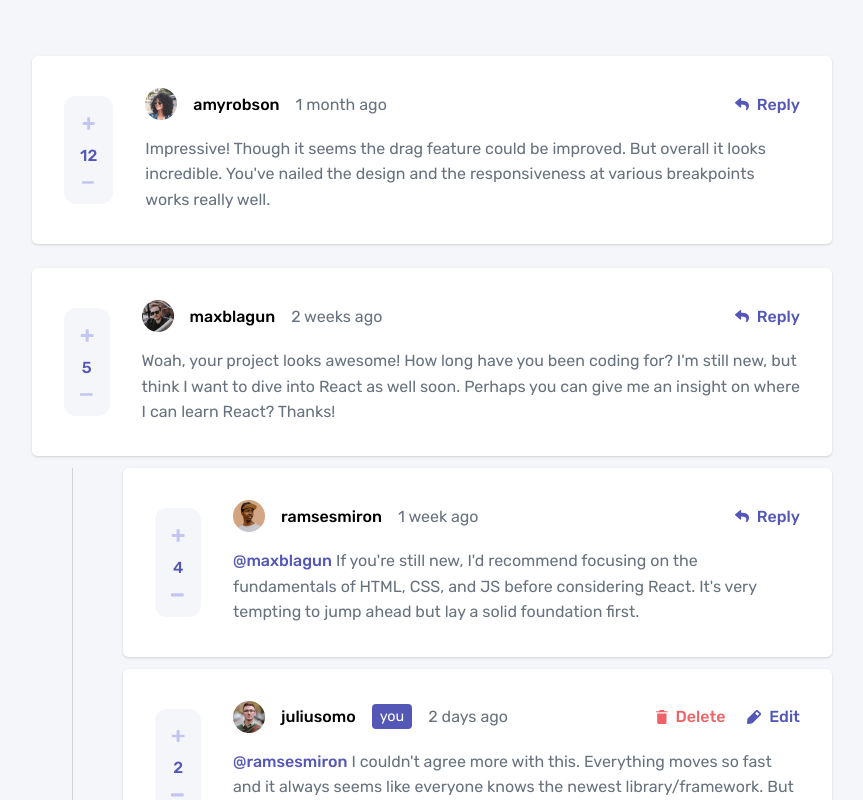
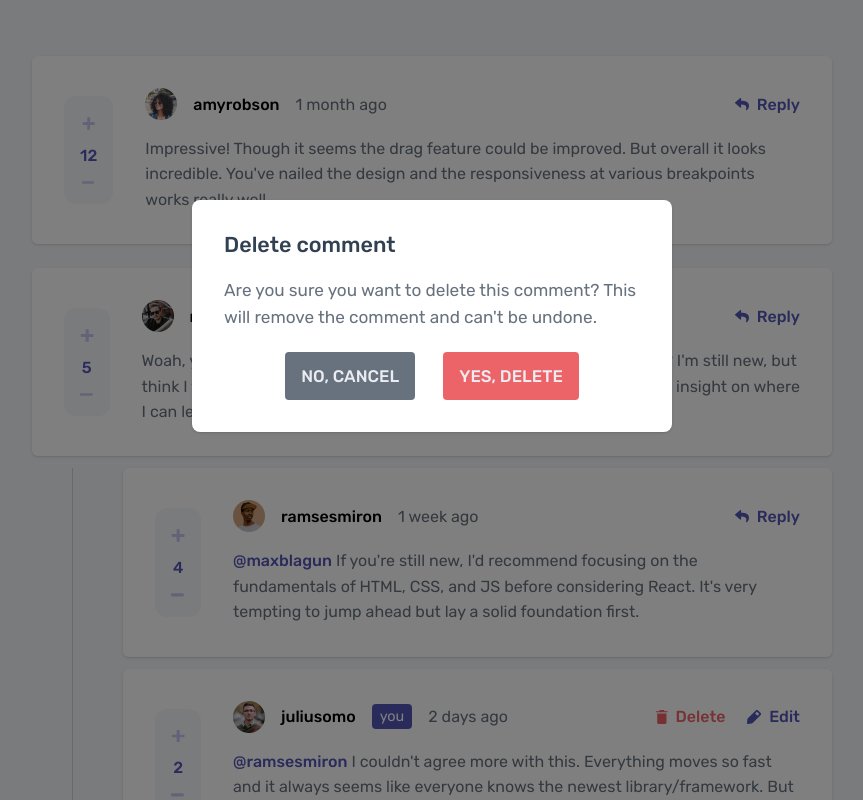
Before and after one commit to VasuBeachoo/interactive-comments-section, a React (Create React App) app: page / in a window 1280 px wide. Shown: the top 800 px of the page, without its empty margins (208-1071 px from the left). Built offline with nearby package versions, Linux system fonts and the light colour scheme.

Commit message:
Style delete comment popup

```diff
--- a/src/App.js
+++ b/src/App.js
@@ -1,6 +1,28 @@
+import { useSelector } from "react-redux";
 import styled from "styled-components";
 import GlobalStyle from "./GlobalStyle";
 import CommentSection from "./components/CommentSection";
+import DeletePopup from "./components/DeletePopup";
+
+const PopupBox = styled.div`
+  position: fixed;
+  top: 25%;
+  display: flex;
+  flex-direction: row;
+  justify-content: center;
+  align-items: center;
+  width: 100%;
+`;
+
+const DarkOverlay = styled.div`
+  position: fixed;
+  top: 0;
+  left: 0;
+  min-width: 100vw;
+  height: 100vh;
+  background-color: #000000;
+  opacity: 0.5;
+`;
 
 const AppBox = styled.div`
   display: flex;
@@ -13,10 +35,27 @@ const AppBox = styled.div`
 `;
 
 const App = () => {
+  const popupType = useSelector((state) => state.comments.popupType);
+
+  const displayPopup = () => {
+    switch (popupType) {
+      case "delete":
+        return <DeletePopup />;
+      default:
+        return <></>;
+    }
+  };
+
   return (
     <AppBox>
       <GlobalStyle />
       <CommentSection />
+      {popupType !== "" && (
+        <>
+          <DarkOverlay />
+          <PopupBox>{displayPopup()}</PopupBox>
+        </>
+      )}
     </AppBox>
   );
 };
--- a/src/GlobalStyle.js
+++ b/src/GlobalStyle.js
@@ -89,4 +89,22 @@ export const mixinCommentUsername = css`
   margin: 0;
 `;
 
+export const mixinDeletePopupBtn = css`
+  all: unset;
+  text-align: center;
+  user-select: none;
+  color: var(--Light-gray);
+  font-size: 1.05rem;
+  font-weight: 500;
+  line-height: 2.25ch;
+  border-radius: 0.25rem;
+  padding: 0.75rem 1rem;
+  transition: 0.25s;
+
+  &:hover {
+    cursor: pointer;
+    opacity: 0.7;
+  }
+`;
+
 export default GlobalStyle;
--- a/src/commentsSlice.js
+++ b/src/commentsSlice.js
@@ -4,6 +4,7 @@ import * as users from "./users";
 const commentsSlice = createSlice({
   name: "comments",
   initialState: {
+    popupType: "delete",
     commentId: 4,
     data: {
       currentUser: users.userJuliusomo,
--- a/src/components/CommentInput.js
+++ b/src/components/CommentInput.js
@@ -7,8 +7,6 @@ import { mixinBlock } from "../GlobalStyle";
 
 export const SubmitBtn = styled.button`
   all: unset;
-  box-sizing: border-box;
-  font-family: "Rubik", sans-serif;
   user-select: none;
   background-color: var(--Moderate-blue);
   color: var(--White);
--- /dev/null
+++ b/src/components/DeletePopup.js
@@ -0,0 +1,67 @@
+import styled from "styled-components";
+import { mixinDeletePopupBtn } from "../GlobalStyle";
+
+export const DeleteConfirmBtn = styled.button`
+  ${mixinDeletePopupBtn}
+  background-color: var(--Soft-red);
+`;
+
+export const DeleteCancelBtn = styled.button`
+  ${mixinDeletePopupBtn}
+  background-color: var(--Grayish-blue);
+`;
+
+export const BtnsBox = styled.div`
+  display: flex;
+  flex-direction: row;
+  justify-content: center;
+  align-items: center;
+  gap: 1.75rem;
+  width: 100%;
+`;
+
+export const DeleteText = styled.p`
+  color: var(--Grayish-blue);
+  font-size: 1.075rem;
+  line-height: 2.5ch;
+  margin: 0;
+`;
+
+export const DeleteHeader = styled.h3`
+  color: var(--Dark-blue);
+  font-size: 1.35rem;
+  font-weight: 500;
+  margin: 0;
+`;
+
+export const DeletePopupBox = styled.div`
+  display: flex;
+  flex-direction: column;
+  justify-content: center;
+  align-items: flex-start;
+  gap: 1.25rem;
+  width: clamp(20rem, 80%, 30rem);
+  background-color: var(--White);
+  border-radius: 0.5rem;
+  box-shadow: rgba(0, 0, 0, 0.1) 0px 1px 3px 0px,
+    rgba(0, 0, 0, 0.06) 0px 1px 2px 0px;
+  padding: 2rem;
+`;
+
+const DeletePopup = ({ className }) => {
+  return (
+    <DeletePopupBox className={className}>
+      <DeleteHeader>Delete comment</DeleteHeader>
+      <DeleteText>
+        Are you sure you want to delete this comment? This will remove the
+        comment and can't be undone.
+      </DeleteText>
+      <BtnsBox>
+        <DeleteCancelBtn>NO, CANCEL</DeleteCancelBtn>
+        <DeleteConfirmBtn>YES, DELETE</DeleteConfirmBtn>
+      </BtnsBox>
+    </DeletePopupBox>
+  );
+};
+
+export default DeletePopup;
```
